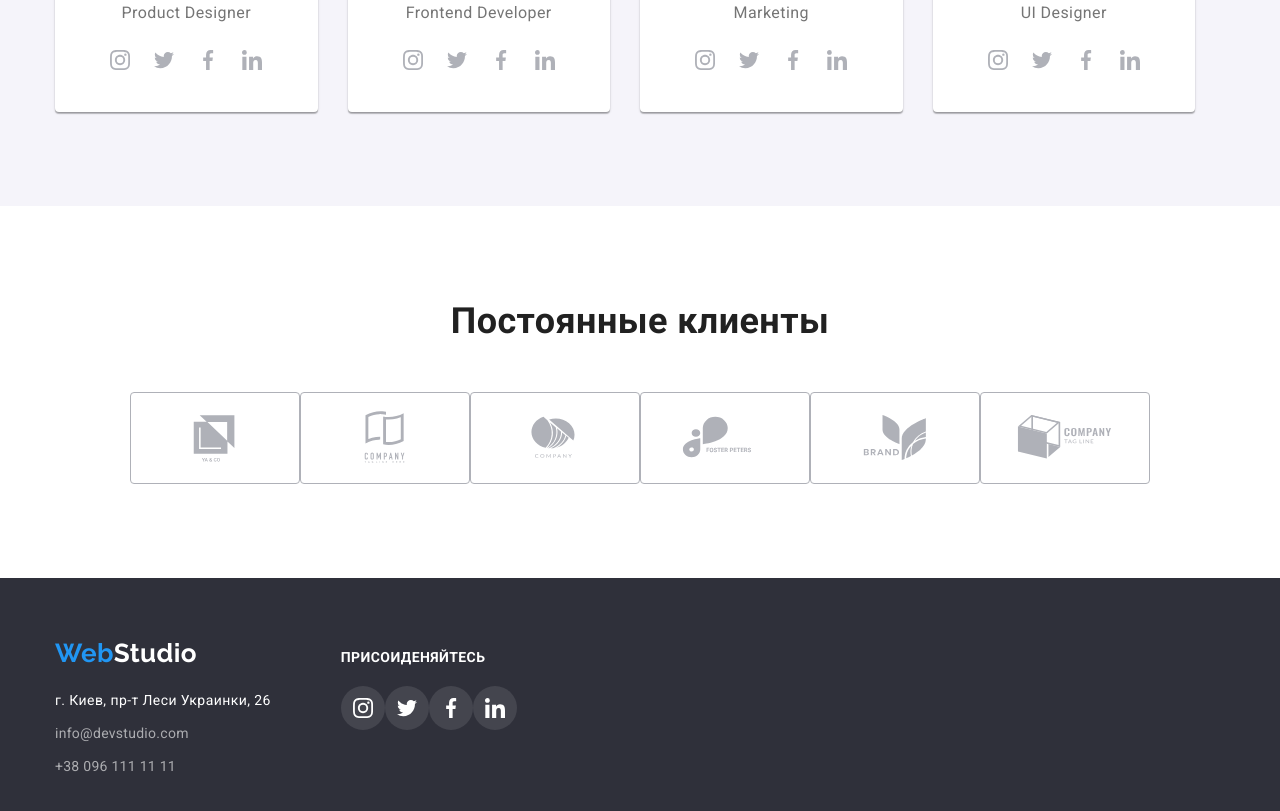
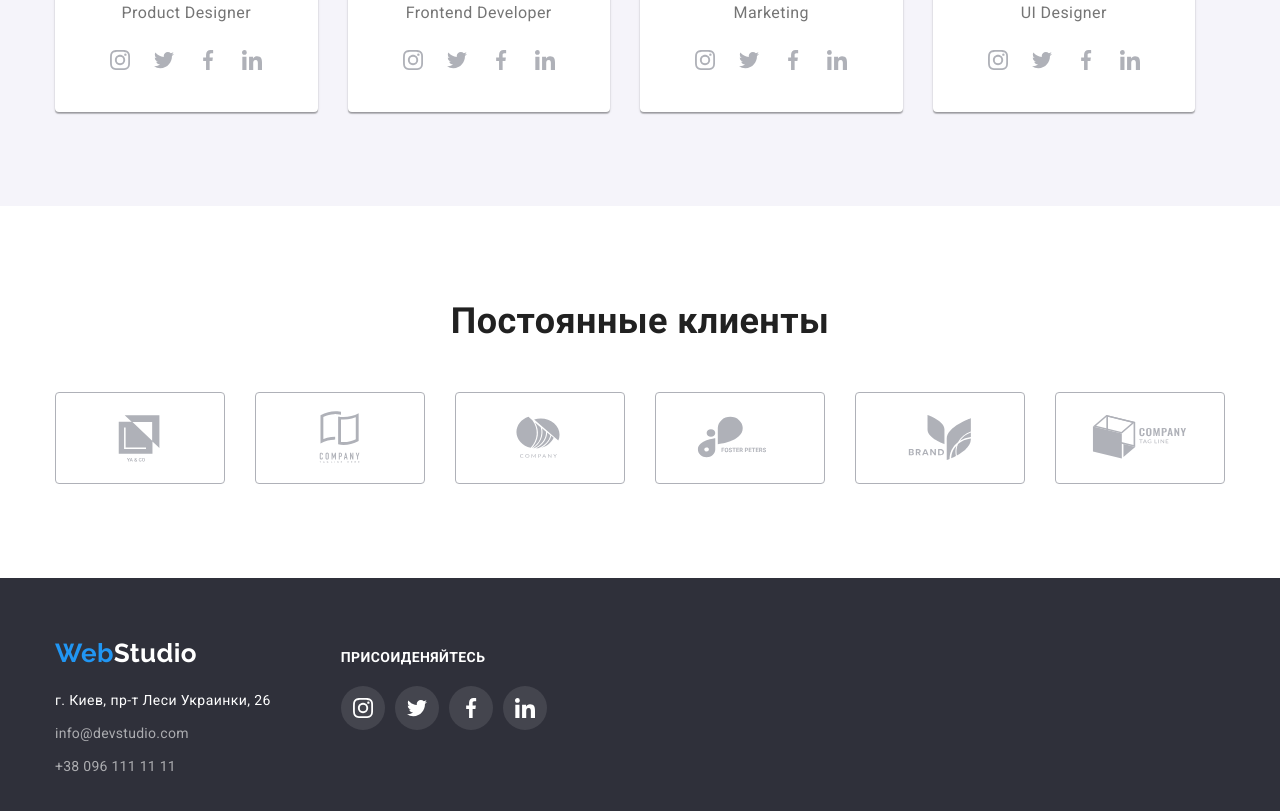
Before and after one commit to val-mus/goit-markup-hw-04, a plain HTML site: page index.html in a window 1280 px wide. Shown: the part 2092-2903 px from the top of the page. Drawn offline with nearby package versions, Linux system fonts and the light colour scheme.

Commit message:
li's   for links added

```diff
--- a/index.html
+++ b/index.html
@@ -391,7 +391,7 @@
       <section class="section">
         <h2 class="sections-title">Постоянные клиенты</h2>
         <ul class="clients-list list flex">
-          <li>
+          <li class="client-list">
             <a
               href=""
               rel="noreferrer noopener"
@@ -403,7 +403,7 @@
               </svg>
             </a>
           </li>
-          <li>
+          <li class="client-list">
             <a
               href=""
               rel="noreferrer noopener"
@@ -415,7 +415,7 @@
               </svg>
             </a>
           </li>
-          <li>
+          <li class="client-list">
             <a
               href=""
               rel="noreferrer noopener"
@@ -426,7 +426,7 @@
               </svg>
             </a>
           </li>
-          <li>
+          <li class="client-list">
             <a
               href=""
               rel="noreferrer noopener"
@@ -437,7 +437,7 @@
               </svg>
             </a>
           </li>
-          <li>
+          <li class="client-list">
             <a
               href=""
               rel="noreferrer noopener"
@@ -448,7 +448,7 @@
               </svg>
             </a>
           </li>
-          <li>
+          <li class="client-list">
             <a
               href=""
               rel="noreferrer noopener"
@@ -492,7 +492,7 @@
           <div>
             <strong class="social-connect">Присоиденяйтесь</strong>
             <ul class="list flex">
-              <li>
+              <li class="footer-social-list">
                 <a
                   href=""
                   class="footer-social-links"
@@ -504,7 +504,7 @@
                   </svg>
                 </a>
               </li>
-              <li>
+              <li class="footer-social-list">
                 <a
                   href=""
                   class="footer-social-links"
@@ -515,7 +515,7 @@
                   </svg>
                 </a>
               </li>
-              <li>
+              <li class="footer-social-list">
                 <a
                   href=""
                   class="footer-social-links"
@@ -526,7 +526,7 @@
                   </svg>
                 </a>
               </li>
-              <li>
+              <li class="footer-social-list">
                 <a
                   href=""
                   class="footer-social-links"
--- a/styles/styles.css
+++ b/styles/styles.css
@@ -306,15 +306,14 @@ address {
     justify-content: center;
     width: 170px;
     height: 92px;
-    margin-right: 30px;
 
     color: #AFB1B8;
 
     border: 1px solid #AFB1B8;
     border-radius: 4px;
 }
-.client-logo:last-child {
-    margin-right: 0px;
+.client-list:not(:last-child) {
+    margin-right: 30px;
 }
 .client-logo:hover,
 .client-logo:focus{
@@ -367,7 +366,7 @@ address {
     color: var(--prime-bg-color);
     background-color:rgba(255, 255, 255, 0.1);
 }
-.footer-social-links:not(:last-child){
+.footer-social-list:not(:last-child){
     margin-right: 10px;
 }
 .footer-social-links:hover, .footer-social-links:focus{
```
Also changed, not shown: portfolio.html (+4 -4 lines).
